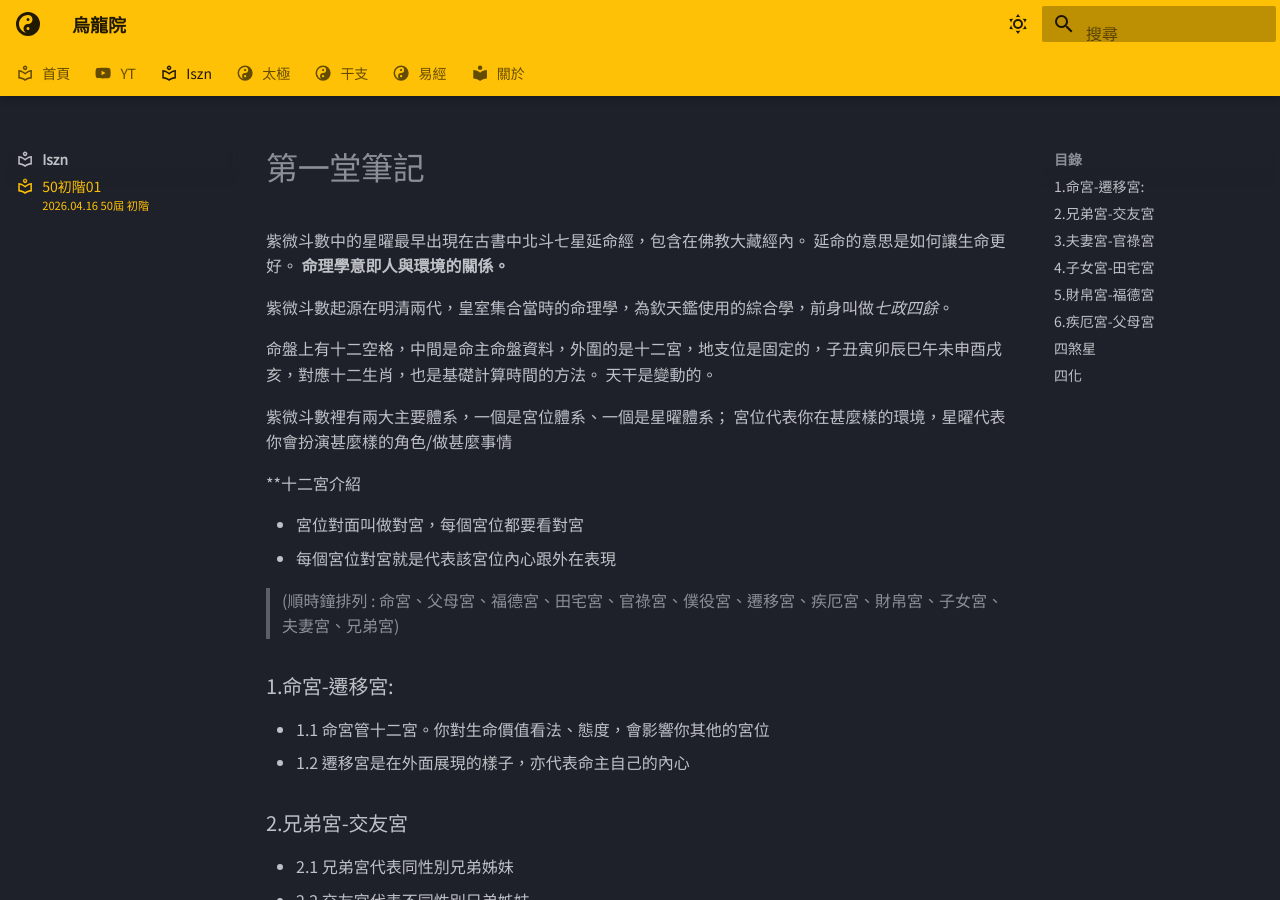
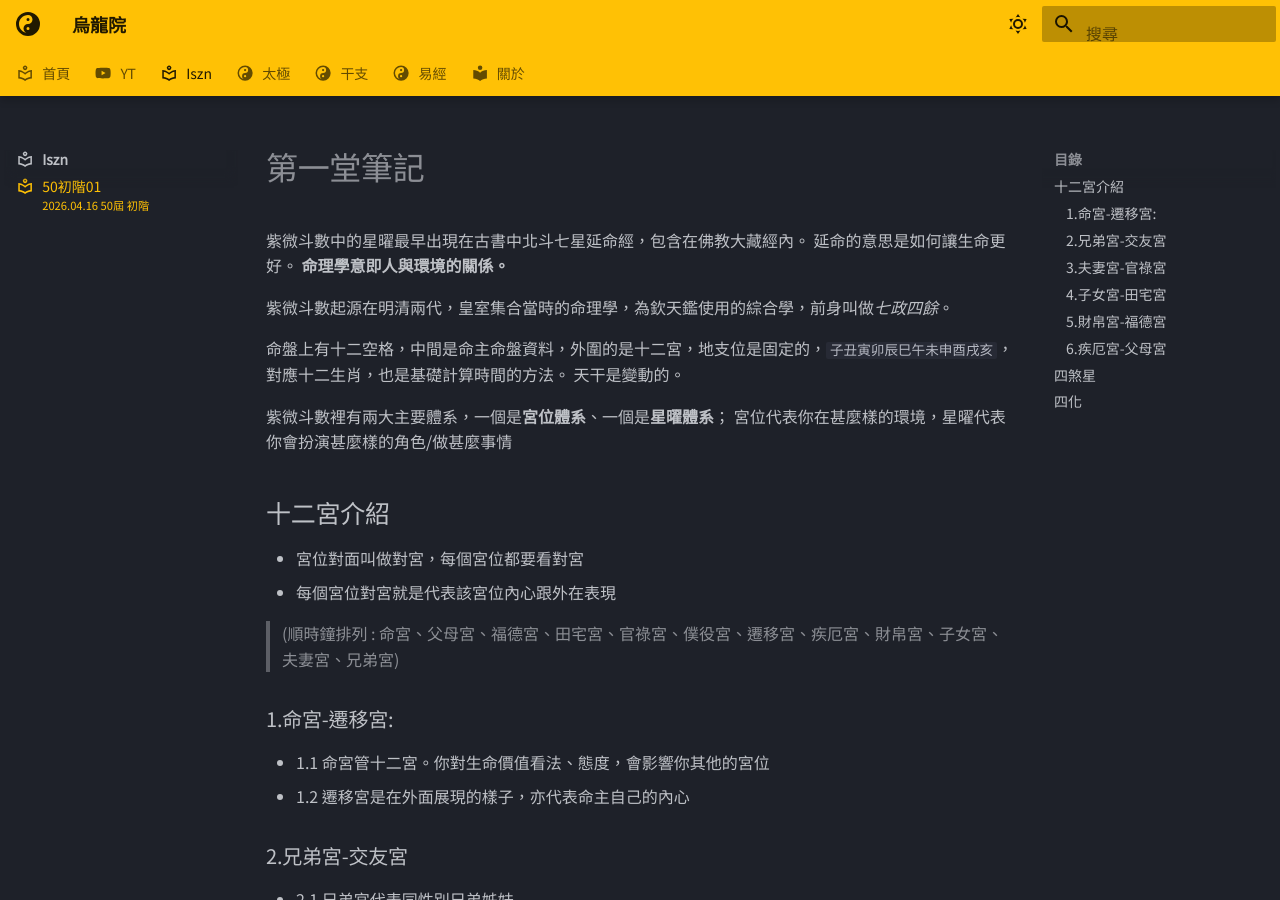
Before and after one commit to oolongyuan/oolongyuan.github.io, an MkDocs documentation site: the page built from docs/iszn/class_01.md, in a window 1280 px wide and 900 px high. Built offline with MkDocs 1.6.1 and Material for MkDocs 9.7.7, drawn with Linux system fonts in a browser that asks for light colours; some web fonts are replaced.

Commit message:
formatted

```diff
--- a/docs/iszn/class_01.md
+++ b/docs/iszn/class_01.md
@@ -7,20 +7,19 @@ subtitle: 2026.04.16 50屆 初階
 # 第一堂筆記
 
 
-
 紫微斗數中的星曜最早出現在古書中北斗七星延命經，包含在佛教大藏經內。
 延命的意思是如何讓生命更好。
 **命理學意即人與環境的關係。**
 
 紫微斗數起源在明清兩代，皇室集合當時的命理學，為欽天鑑使用的綜合學，前身叫做*七政四餘*。
 
-命盤上有十二空格，中間是命主命盤資料，外圍的是十二宮，地支位是固定的，子丑寅卯辰巳午未申酉戌亥，對應十二生肖，也是基礎計算時間的方法。
+命盤上有十二空格，中間是命主命盤資料，外圍的是十二宮，地支位是固定的，`子丑寅卯辰巳午未申酉戌亥`，對應十二生肖，也是基礎計算時間的方法。
 天干是變動的。
 
-紫微斗數裡有兩大主要體系，一個是宮位體系、一個是星曜體系；
+紫微斗數裡有兩大主要體系，一個是**宮位體系**、一個是**星曜體系**；
 宮位代表你在甚麼樣的環境，星曜代表你會扮演甚麼樣的角色/做甚麼事情
 
-**十二宮介紹
+## 十二宮介紹
 
  - 宮位對面叫做對宮，每個宮位都要看對宮
  - 每個宮位對宮就是代表該宮位內心跟外在表現
```
